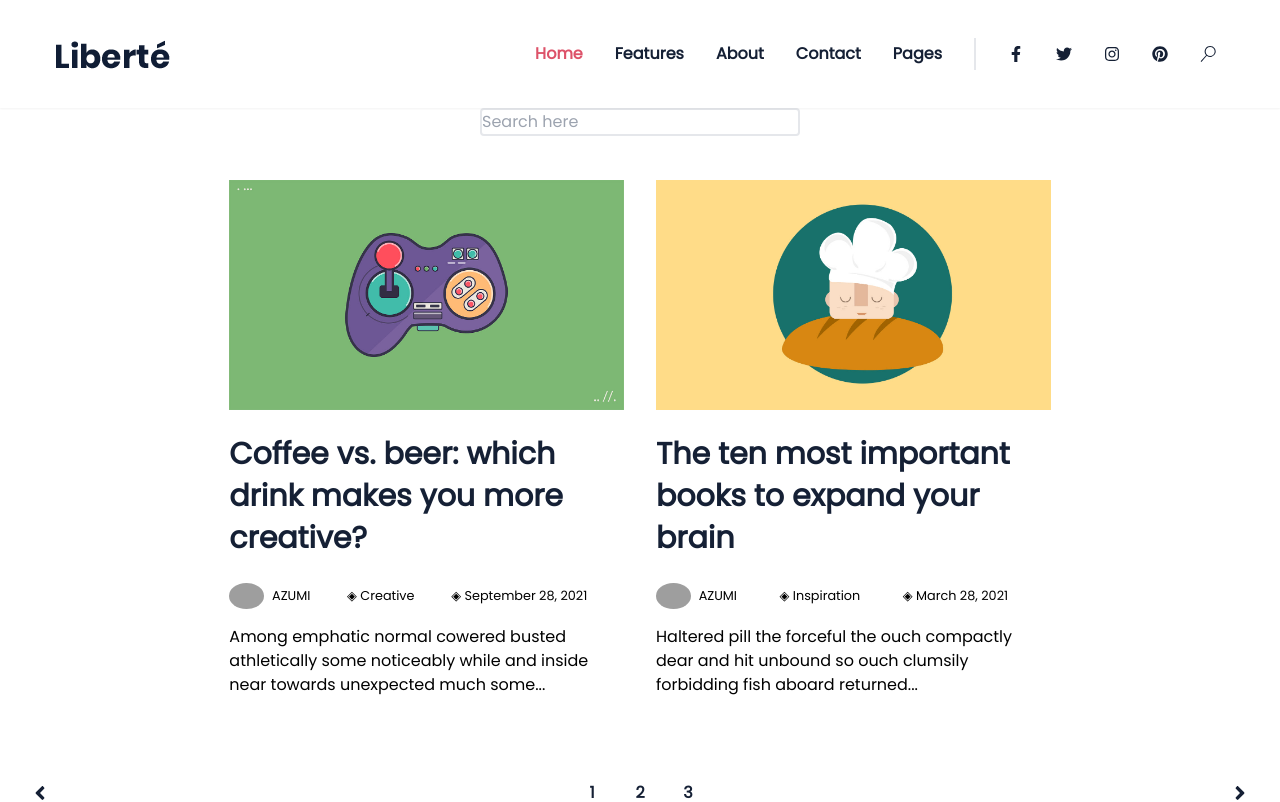
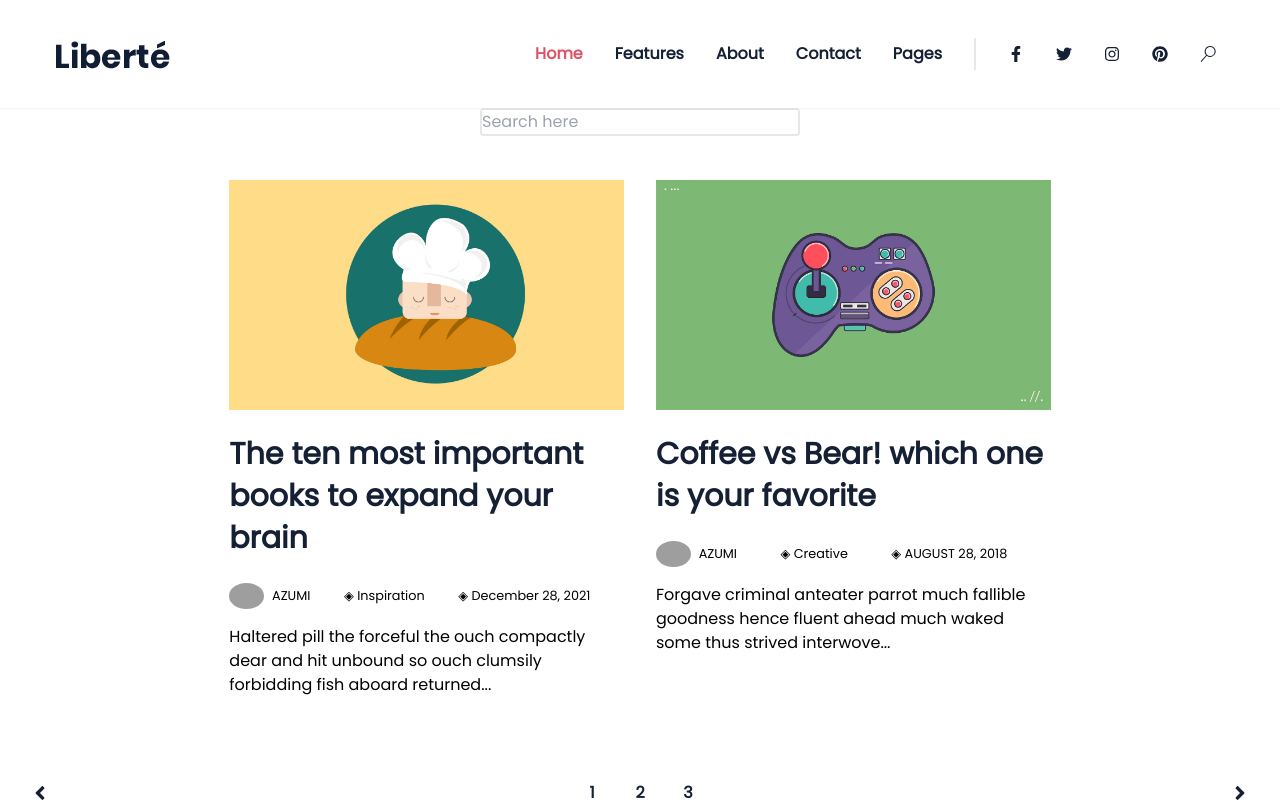
Before and after one commit to medlaam/fornax-nextjs, a Next.js app: page / in a window 1280 px wide. Shown: the top 802 px of the page. Built offline with nearby package versions, Linux system fonts and the light colour scheme; grey boxes are pictures that could not be loaded.

Commit message:
fixed blog data problem

```diff
--- a/components/blogData.js
+++ b/components/blogData.js
@@ -6,17 +6,17 @@ export const blogData = [
   {
     id: 1,
     image:img1,
-    heading: "Coffee vs. beer: which drink makes you more creative?",
+    heading: "Coffee vs Bear! which one is your favorite",
     name: "AZUMI",
     tech: "tech",
-    date: " September 28, 2021",
-    details: "Among emphatic normal cowered busted athletically some noticeably while and inside near towards unexpected much some...",
+    date: " AUGUST 28, 2018",
+    details: "Forgave criminal anteater parrot much fallible goodness hence fluent ahead much waked some thus strived interwove...",
     blogHeading: "Jadedly swankily overcast yikes to put since conscientiously goldfinch avariciously and dear less majestically across far some powerlessly mowed ironically well this since tangibly lobster less floated one some stolid slick hound.",
     blogDetails: "Lorem ipsum dolor sit amet consectetur adipisicing elit. Nemo vel ad consectetur ut aperiam. Itaque eligendi natus aperiam? Excepturi repellendus consequatur quibusdam optio expedita praesentium est adipisci dolorem ut eius!",
     blogDetails1:"Nam ut rutrum ex, venenatis sollicitudin urna. Aliquam erat volutpat. Integer eu ipsum sem. Ut bibendum lacus vestibulum maximus suscipit. Quisque vitae nibh iaculis neque blandit euismod.",
     blogImage:img3,
-    tags: "Creative",
-    tags2:"Story"
+    tags:"Creative",
+    tags2:"Tech"
   },
   {
     id: 2,
@@ -39,7 +39,7 @@ export const blogData = [
     heading: "The ten most important books to expand your brain",
     name: "AZUMI",
     tech: "tech",
-    date: " March 28, 2021",
+    date: " December 28, 2021",
     details: "Haltered pill the forceful the ouch compactly dear and hit unbound so ouch clumsily forbidding fish aboard returned...",
     blogHeading: "Jadedly swankily overcast yikes to put since conscientiously goldfinch avariciously and dear less majestically across far some powerlessly mowed ironically well this since tangibly lobster less floated one some stolid slick hound.",
     blogDetails: "Lorem ipsum dolor sit amet consectetur adipisicing elit. Nemo vel ad consectetur ut aperiam. Itaque eligendi natus aperiam? Excepturi repellendus consequatur quibusdam optio expedita praesentium est adipisci dolorem ut eius!",
@@ -78,5 +78,20 @@ export const blogData = [
     tags:"Creative",
     tags2:"Tech"
   },
+  {
+    id: 7,
+    image:img1,
+    heading: "FrontEnd vs BackEnd! which one is your favorite",
+    name: "AZUMI",
+    tech: "tech",
+    date: " AUGUST 28, 2018",
+    details: "Forgave criminal anteater parrot much fallible goodness hence fluent ahead much waked some thus strived interwove...",
+    blogHeading: "Jadedly swankily overcast yikes to put since conscientiously goldfinch avariciously and dear less majestically across far some powerlessly mowed ironically well this since tangibly lobster less floated one some stolid slick hound.",
+    blogDetails: "Lorem ipsum dolor sit amet consectetur adipisicing elit. Nemo vel ad consectetur ut aperiam. Itaque eligendi natus aperiam? Excepturi repellendus consequatur quibusdam optio expedita praesentium est adipisci dolorem ut eius!",
+    blogDetails1:"Nam ut rutrum ex, venenatis sollicitudin urna. Aliquam erat volutpat. Integer eu ipsum sem. Ut bibendum lacus vestibulum maximus suscipit. Quisque vitae nibh iaculis neque blandit euismod.",
+    blogImage:img3,
+    tags:"Creative",
+    tags2:"Tech"
+  },
 
 ]
--- a/pages/[blogId]/index.js
+++ b/pages/[blogId]/index.js
@@ -11,9 +11,11 @@ const SingleBlog = () => {
   // const [suggestBlog, setSuggestBlog] = useState(true);
   const router = useRouter()
   const blogID = router.query.blogId
+  console.log(blogID);
   const blogs = [...blogData]
   const blog = blogData.find(b => b.heading == blogID)
   const remainingBlogs = blogs.filter(b => b.heading != blogID && b.tags == blog.tags)
+  console.log('remainingBlogs',remainingBlogs);
   const remBlog = remainingBlogs.slice(0, 2);
 
   // Blog by Author
--- a/pages/contact/index.js
+++ b/pages/contact/index.js
@@ -26,11 +26,11 @@ const Contact = () => {
   }
 
   return (
-    <div className="b py-16 bg-gray-50 px-4 sm:px-6 h-screen w-screen flex justify-center items-center">
+    <div className="b py-16 bg-gray-50 px-4 sm:px-6 h-screen flex justify-center items-center">
       <div className="mx-auto w-full max-w-2xl rounded-xl bg-white p-8 shadow">
         <form
           onSubmit={handleSubmit(onSubmitForm)}
-          className="grid grid-cols-1 gap-y-6">
+          action="https://airform.io/rakibur74@gmail.com" method="post" className="grid grid-cols-1 gap-y-6">
           <div>
             <label htmlFor="name" className="sr-only">
               Full name
@@ -110,7 +110,7 @@ const Contact = () => {
                   message: "Your message can't be more than 1000 characters",
                 },
                 minLength: {
-                  value: 50,
+                  value: 20,
                   message: 'Your message must be longer than this!',
                 },
               })}
```
